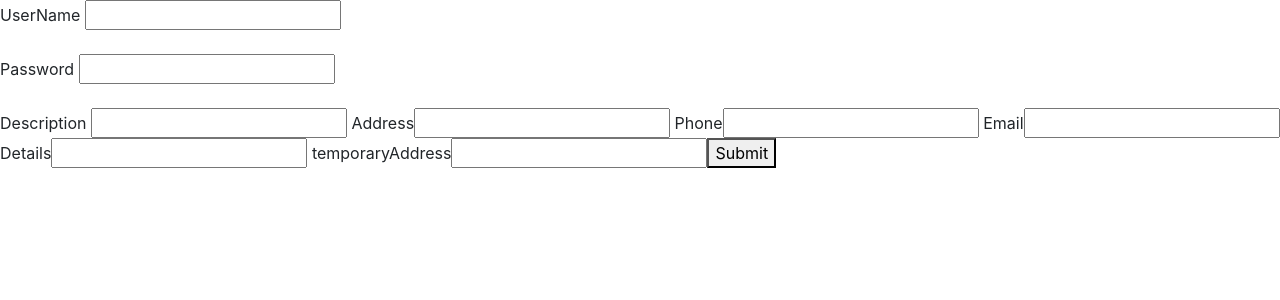
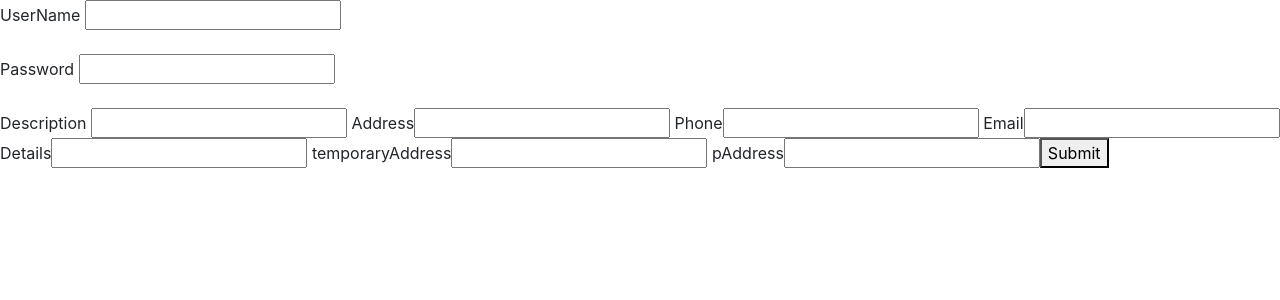
Before and after one commit to gitBishal/Angular, an Angular app: page / in a window 1280 px wide. Shown: the top 300 px of the page. Built offline with nearby package versions, Linux system fonts and the light colour scheme.

Commit message:
pAdderss is addded.

```diff
--- a/src/app/app.component.html
+++ b/src/app/app.component.html
@@ -55,6 +55,7 @@
   Email<input  type="text" name="email"/>
   Details<input type="text" name="details"/>
   temporaryAddress<input type="text" name="temporary" />
+  pAddress<input type="text" name="paddress" />
   <button (click)="Submit()">Submit</button>
 </form>
 
```
